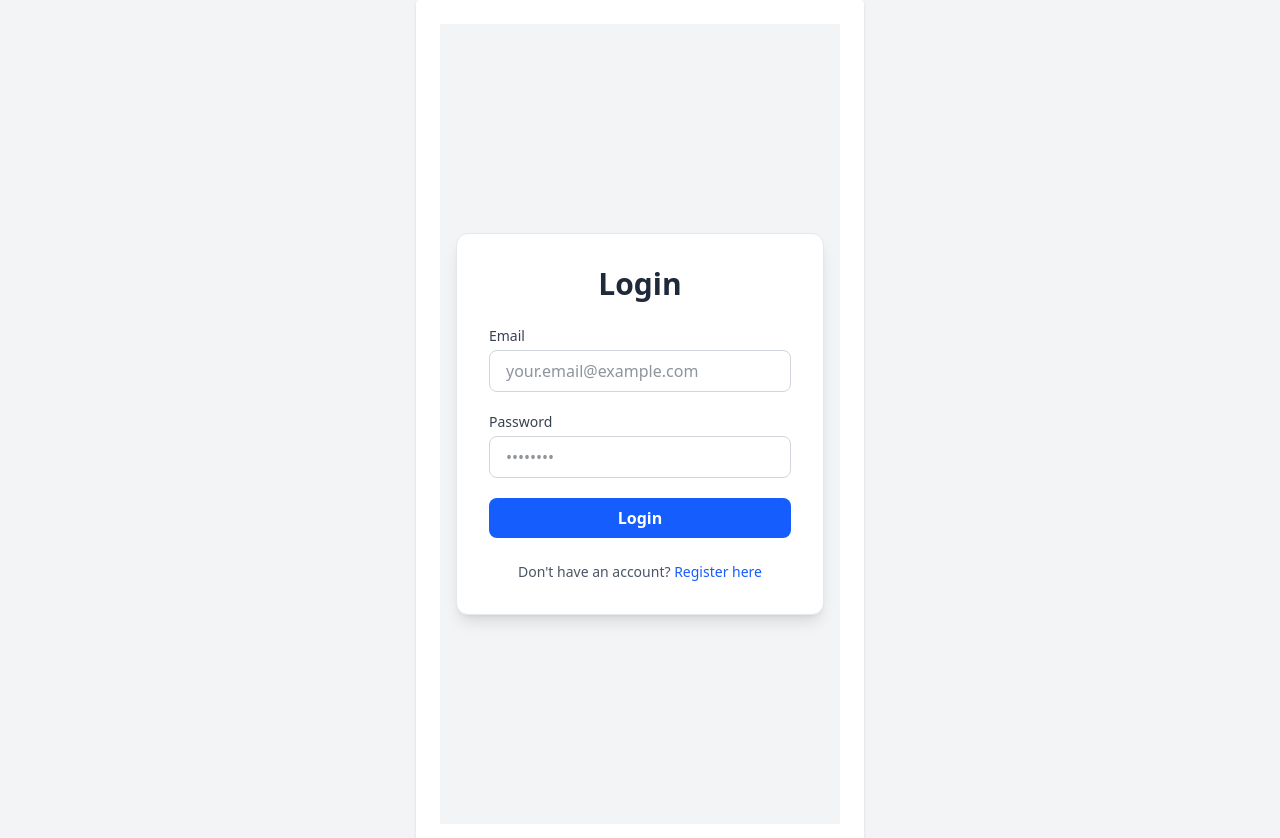
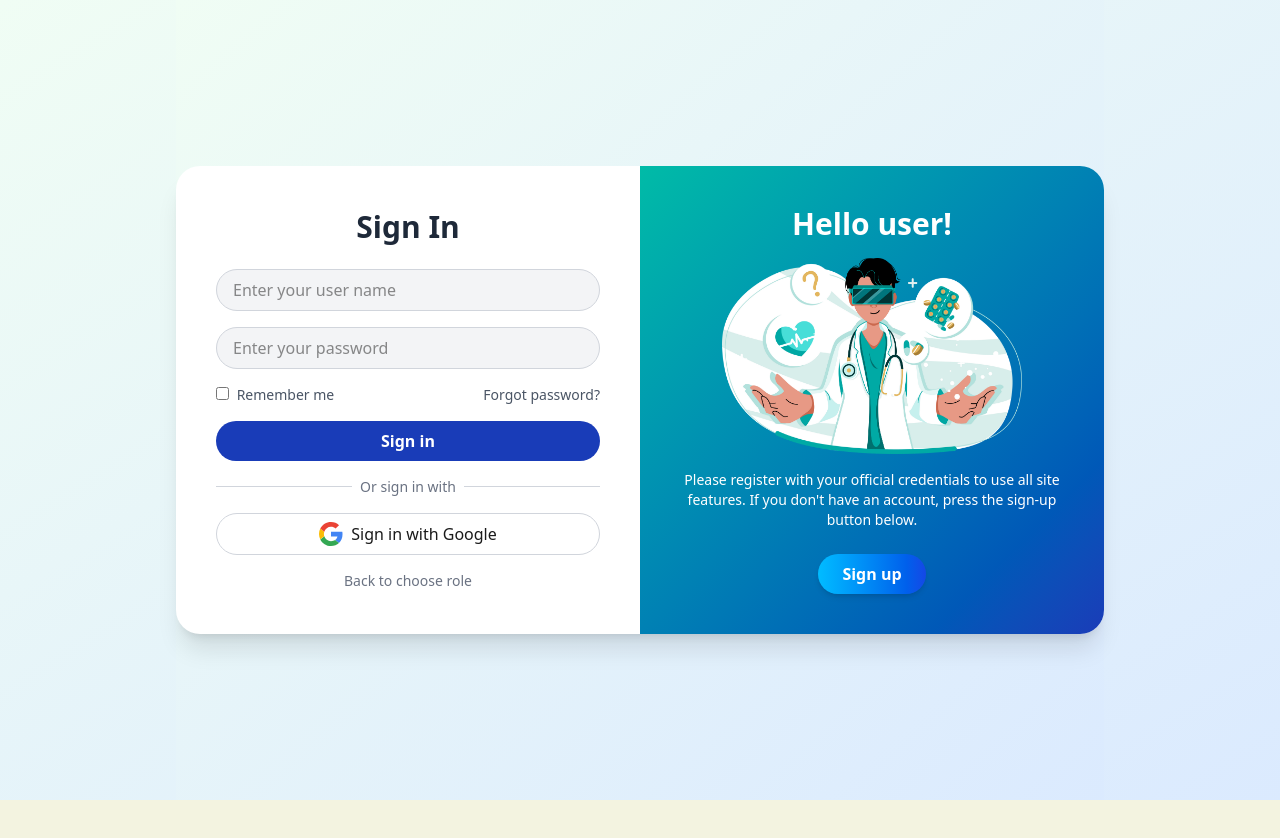
Before and after one commit to hematology-analyzer-system/frontend, a Next.js app: page /login in a window 1280 px wide. Shown: the top 838 px of the page. After the commit the page ends 800 px from the top, so only its background shows below. Built offline with nearby package versions, Linux system fonts and the light colour scheme; a web font is replaced by a local one.

Commit message:
fix(UI): Change UI of Auth

```diff
--- a/src/app/(auth)/layout.tsx
+++ b/src/app/(auth)/layout.tsx
@@ -1,11 +1,13 @@
+// File: src/app/(auth)/layout.tsx
+
 import React from "react";
 
 export default function AuthLayout({ children }: { children: React.ReactNode }) {
   return (
     <html lang="en">
-      <body className="bg-gray-100 min-h-screen">
+      <body className="bg-gradient-to-br from-green-50 to-blue-100 min-h-screen">
         <div className="flex items-center justify-center min-h-screen">
-          <main className="w-full max-w-md p-6 bg-white rounded shadow">{children}</main>
+          {children}
         </div>
       </body>
     </html>
--- a/src/app/(auth)/login/page.tsx
+++ b/src/app/(auth)/login/page.tsx
@@ -1,185 +1,128 @@
-// "use client";
-
-// import { useState } from "react";
-// import { useRouter } from "next/navigation";
-
-// export default function LoginPage() {
-//   const router = useRouter();
-//   const [form, setForm] = useState({ email: "", password: "" });
-
-//   const handleChange = (e: React.ChangeEvent<HTMLInputElement>) =>
-//     setForm({ ...form, [e.target.name]: e.target.value });
-
-//   const handleLogin = async (e: React.FormEvent) => {
-//     e.preventDefault();
-
-//     const res = await fetch("http://localhost:8080/iam/auth/login", {
-//       method: "POST",
-//       headers: { "Content-Type": "application/json" },
-//       body: JSON.stringify(form),
-//     });
-
-//     const data = await res.json();
-//     if (res.ok && data.token) {
-//       // localStorage.setItem("token", data.token);
-//       router.push("/patients/1");
-//     } else {
-//       alert("Invalid credentials or unverified email.");
-//     }
-//   };
-
-//   return (
-//     <form onSubmit={handleLogin} className="space-y-4 max-w-md mx-auto mt-10">
-//       <input type="email" name="email" placeholder="Email" onChange={handleChange} required />
-//       <input type="password" name="password" placeholder="Password" onChange={handleChange} required />
-//       <button type="submit">Login</button>
-//     </form>
-//   );
-// }
+// File: src/app/(auth)/login/page.tsx
 
 "use client";
 
 import React, { useState } from 'react';
-import { useRouter } from 'next/navigation'; // Import useRouter
+import { useRouter } from 'next/navigation';
+import Image from 'next/image';
+import DoctorImage from '@/assets/images/MaleDoctor.png';
+import GoogleIcon from '@/assets/icons/Google';
+import apiIAM from '@/lib/api/apiIAM';
 
-export default function LoginPage() { // Changed component name and export
-  const router = useRouter(); // Initialize useRouter
-
-  // State to hold form data (email and password)
-  const [form, setForm] = useState({ // Renamed formData to form
-    username: '',
-    password: '',
-  });
-
+export default function LoginPage() {
+  const router = useRouter();
+  const [form, setForm] = useState({ username: '', password: '' });
   const [loading, setLoading] = useState(false);
   const [error, setError] = useState('');
 
   const handleChange = (e: React.ChangeEvent<HTMLInputElement>) => {
-    setForm({
-      ...form,
-      [e.target.name]: e.target.value,
-    });
+    setForm({ ...form, [e.target.name]: e.target.value });
     setError('');
   };
 
-
   const handleLogin = async (e: React.FormEvent) => {
     e.preventDefault();
-
     setLoading(true);
     setError('');
 
     try {
-      // Make a POST request to your backend login endpoint
-      const response = await fetch('http://localhost:8080/iam/auth/login', { // Updated URL
+      const response = await fetch('http://localhost:8080/iam/auth/login', {
         method: 'POST',
-        headers: {
-          'Content-Type': 'application/json',
-        },
-        credentials : 'include',
+        headers: { 'Content-Type': 'application/json' },
+        credentials: 'include',
         body: JSON.stringify(form),
       });
 
       const data = await response.json();
 
       if (response.ok && data.token) {
-
-        console.log(response);
-
-
         const response2 = await fetch('http://localhost:8080/iam/auth/me', {
           method: 'POST',
-          headers : {
-            'Content-Type' : 'application/json',
-          },
-          credentials : 'include',
-          body : JSON.stringify(form),
-        })
+          headers: { 'Content-Type': 'application/json' },
+          credentials: 'include',
+          body: JSON.stringify(form),
+        });
 
         const roleData = await response2.json();
         if (response2.ok) {
-          localStorage.setItem("status", roleData.status);
-          localStorage.setItem("roles", JSON.stringify(roleData.roles));
-          localStorage.setItem("privilege_ids", JSON.stringify(roleData.privilege_ids));
-        } else {
-          console.error("Failed to fetch role info", roleData);
+          localStorage.setItem('status', roleData.status);
+          localStorage.setItem('roles', JSON.stringify(roleData.roles));
+          localStorage.setItem('privilege_ids', JSON.stringify(roleData.privilege_ids));
         }
 
-        router.push("/iam/users");
-        console.log(roleData);
-        console.log('Login successful!');
-
-
+        router.push('/iam/users');
       } else {
-        setError(data.message || 'Invalid credentials or unverified email.'); // Updated error message
-        console.error('Login failed:', data);
+        setError(data.message || 'Invalid credentials or unverified email.');
       }
     } catch (err) {
       setError('An error occurred. Please try again later.');
-      console.error('Network error or unexpected issue:', err);
     } finally {
       setLoading(false);
     }
   };
 
   return (
-    <div className="min-h-screen bg-gray-100 flex items-center justify-center p-4 font-sans">
-      <div className="bg-white p-8 rounded-xl shadow-lg w-full max-w-md border border-gray-200">
-        <h2 className="text-3xl font-bold text-center text-gray-800 mb-6">Login</h2>
-        <form onSubmit={handleLogin} className="space-y-5">
-          <div>
-            <label htmlFor="email" className="block text-sm font-medium text-gray-700 mb-1">
-              Email
-            </label>
+    <div className="min-h-screen flex items-center justify-center bg-gradient-to-br from-green-50 to-blue-100">
+      <div className="w-full max-w-5xl bg-white rounded-3xl shadow-xl overflow-hidden grid grid-cols-1 md:grid-cols-2">
+        {/* Left Side */}
+        <div className="flex flex-col justify-center items-center p-10">
+          <h2 className="text-3xl font-bold text-gray-800 mb-6">Sign In</h2>
+          <form onSubmit={handleLogin} className="w-full max-w-sm space-y-4">
             <input
-              type="email"
-              id="email"
+              type="text"
               name="username"
-              placeholder="your.email@example.com"
+              placeholder="Enter your user name"
               value={form.username}
               onChange={handleChange}
+              className="w-full px-4 py-2 rounded-full bg-gray-100 border border-gray-300 focus:ring-2 focus:ring-blue-400"
               required
-              className="w-full px-4 py-2 border border-gray-300 rounded-lg focus:ring-2 focus:ring-blue-500 focus:border-blue-500 transition duration-200 ease-in-out text-gray-800"
             />
-          </div>
-          <div>
-            <label htmlFor="password" className="block text-sm font-medium text-gray-700 mb-1">
-              Password
-            </label>
             <input
               type="password"
-              id="password"
               name="password"
-              placeholder="••••••••"
+              placeholder="Enter your password"
               value={form.password}
               onChange={handleChange}
+              className="w-full px-4 py-2 rounded-full bg-gray-100 border border-gray-300 focus:ring-2 focus:ring-blue-400"
               required
-              className="w-full px-4 py-2 border border-gray-300 rounded-lg focus:ring-2 focus:ring-blue-500 focus:border-blue-500 transition duration-200 ease-in-out text-gray-800"
             />
-          </div>
+            <div className="flex justify-between text-sm text-gray-600">
+              <label>
+                <input type="checkbox" className="mr-1" /> Remember me
+              </label>
+              <a href="#" className="hover:underline">Forgot password?</a>
+            </div>
+            {error && <p className="text-red-500 text-sm text-center">{error}</p>}
+            <button
+              type="submit"
+              disabled={loading}
+              className={`w-full py-2 rounded-full text-white font-semibold ${loading ? 'bg-blue-300' : 'bg-blue-800 hover:bg-blue-900'}`}
+            >
+              {loading ? 'Logging in...' : 'Sign in'}
+            </button>
+            <div className="flex items-center gap-2">
+              <hr className="flex-1 border-gray-300" />
+              <span className="text-gray-500 text-sm">Or sign in with</span>
+              <hr className="flex-1 border-gray-300" />
+            </div>
+            <button type="button" className="w-full flex items-center justify-center gap-2 border border-gray-300 py-2 rounded-full">
+              <span className="text-lg"><GoogleIcon/></span> Sign in with Google
+            </button>
+          </form>
+          <a href="/choose-role" className="text-sm text-gray-500 mt-4 hover:underline">Back to choose role</a>
+        </div>
 
-          {/* Display error message */}
-          {error && (
-            <p className="text-red-600 text-sm text-center font-medium">
-              {error}
-            </p>
-          )}
-
-          <button
-            type="submit"
-            disabled={loading} // Disable button when loading
-            className={`w-full py-2 px-4 rounded-lg text-white font-semibold transition duration-300 ease-in-out
-              ${loading ? 'bg-blue-400 cursor-not-allowed' : 'bg-blue-600 hover:bg-blue-700 focus:outline-none focus:ring-2 focus:ring-blue-500 focus:ring-opacity-50'}`}
-          >
-            {loading ? 'Logging in...' : 'Login'}
-          </button>
-        </form>
-        <p className="text-center text-sm text-gray-600 mt-6">
-          Don't have an account?{' '}
-          <a href="/register" className="text-blue-600 hover:underline">
-            Register here
+        {/* Right Side */}
+        <div className="bg-gradient-to-br from-teal-500 to-blue-800 text-white flex flex-col items-center justify-center p-10">
+          <h2 className="text-3xl font-bold mb-4">Hello user!</h2>
+          <Image src={DoctorImage} alt="Doctor" width={300} height={300} className="mb-4" />
+          <p className="text-center text-sm max-w-sm mb-6">
+            Please register with your official credentials to use all site features. If you don't have an account, press the sign-up button below.
+          </p>
+          <a href="/register" className="bg-gradient-to-r from-sky-400 to-blue-700 px-6 py-2 rounded-full font-semibold shadow-md hover:shadow-lg">
+            Sign up
           </a>
-        </p>
+        </div>
       </div>
     </div>
   );
--- a/src/app/(auth)/logout/page.tsx
+++ b/src/app/(auth)/logout/page.tsx
@@ -1,12 +1,14 @@
 "use client";
 import React, { useEffect } from 'react';
 import { useRouter } from 'next/navigation';
+import apiIAM from '@/lib/api/apiIAM';
 
 const LogoutPage = () => {
   const router = useRouter();
 
   const handleLogout = async () => {
     // 1. Call the logout API endpoint
+    // await apiIAM.post('auth/logout')
     await fetch("http://localhost:8080/iam/auth/logout", {
       method: "POST",
       credentials: "include",
--- a/src/app/(auth)/register/page.tsx
+++ b/src/app/(auth)/register/page.tsx
@@ -1,7 +1,13 @@
+// File: src/app/(auth)/register/page.tsx
+
 "use client";
 
-import { useState } from "react";
+import React, { useState } from "react";
 import { useRouter } from "next/navigation";
+import Image from "next/image";
+import DoctorImage from "@/assets/images/MaleDoctor.png";
+import GoogleIcon from "@/assets/icons/Google";
+import apiIAM from "@/lib/api/apiIAM";
 
 export default function RegisterPage() {
   const router = useRouter();
@@ -11,12 +17,10 @@ export default function RegisterPage() {
     password: "",
     phone: "",
     gender: "",
-    Date_of_Birth: "",
-    Age: "",
+    date_of_Birth: "",
     address: "",
     identifyNum: ""
   });
-
   const [confirmPassword, setConfirmPassword] = useState("");
   const [errors, setErrors] = useState<{ [key: string]: string }>({});
 
@@ -37,32 +41,23 @@ export default function RegisterPage() {
 
   const handleSubmit = async (e: React.FormEvent) => {
   e.preventDefault();
+  setErrors({});
 
-    // 1. Client-side validation: Password match
-    setErrors({}); // Clear previous errors
   if (form.password !== confirmPassword) {
     setErrors({ confirmPassword: "Passwords do not match." });
     return;
   }
 
-    console.log(form);
+  try {
+    const res = await apiIAM.post('/auth/register', form);
 
-    try {
-      const res = await fetch("http://localhost:8080/iam/auth/register", {
-        method: "POST",
-        headers: { "Content-Type": "application/json" },
-        // Only send the main form data, not the confirmPassword
-        body: JSON.stringify(form),
-      });
+    if (res.status === 200 || res.status === 201) {
+      router.push('/login');
+    }
+  } catch (error: any) {
+    const errorData = error.response?.data;
 
-      if (res.ok) {
-        // alert("Check your email for verification!");
-        router.push("/login");
-      } else {
-        // 2. Server-side validation: Handle duplicates
-        const errorData = await res.json();
-
-        if (errorData.message) {
+    if (errorData?.message) {
       const message = errorData.message.toLowerCase();
 
       if (message.includes("email") && message.includes("duplicate")) {
@@ -78,10 +73,6 @@ export default function RegisterPage() {
       alert("Registration failed.");
     }
   }
-    } catch (error) {
-      console.error("Registration error:", error);
-      alert("Registration failed due to network or server error.");
-    }
 };
 
   const ErrorMessage = ({ message }: { message: string }) => (
@@ -89,88 +80,66 @@ export default function RegisterPage() {
   );
 
   return (
-    <form onSubmit={handleSubmit} className="space-y-4 max-w-md mx-auto mt-10 p-6 bg-white shadow-lg rounded-xl">
-      <h2 className="text-2xl font-bold text-center mb-6">User Registration</h2>
-
-      {/* Full Name */}
-      <div>
-        <input type="text" name="fullName" placeholder="Full Name" onChange={handleChange} value={form.fullName} required className="w-full px-4 py-2 border rounded-md focus:outline-none focus:ring-2 focus:ring-blue-500" />
+    <div className="min-h-screen flex items-center justify-center bg-gradient-to-br from-green-50 to-blue-100">
+      <div className="w-full max-w-5xl bg-white rounded-3xl shadow-xl overflow-hidden grid grid-cols-1 md:grid-cols-2">
+        {/* Left Side */}
+        <div className="bg-gradient-to-br from-teal-500 to-blue-800 text-white flex flex-col items-center justify-center p-10">
+          <h2 className="text-3xl font-bold mb-4">Hello user!</h2>
+          <Image src={DoctorImage} alt="Doctor" width={300} height={300} className="mb-4" />
+          <p className="text-center text-sm max-w-sm mb-6">
+            Please register with your official credentials to use all of site features. In case you do not have an account, press the sign-up button below.
+          </p>
+          <a href="/login" className="bg-gradient-to-r from-sky-400 to-blue-700 px-6 py-2 rounded-full font-semibold shadow-md hover:shadow-lg">
+            Sign in
+          </a>
         </div>
 
-      {/* Email */}
-      <div>
-        <input type="email" name="email" placeholder="Email" onChange={handleChange} value={form.email} required className="w-full px-4 py-2 border rounded-md focus:outline-none focus:ring-2 focus:ring-blue-500" />
+        {/* Right Side */}
+        <form onSubmit={handleSubmit} className="space-y-4 px-10 py-8 max-w-md w-full">
+          <h2 className="text-3xl font-bold text-gray-800 text-center mb-4">Sign Up</h2>
+
+          <input type="text" name="fullName" placeholder="Enter your user name" onChange={handleChange} value={form.fullName} required className="w-full px-4 py-2 rounded-full bg-gray-100 border border-gray-300 focus:ring-2 focus:ring-blue-500" />
+
+          <input type="email" name="email" placeholder="Enter your email" onChange={handleChange} value={form.email} required className="w-full px-4 py-2 rounded-full bg-gray-100 border border-gray-300 focus:ring-2 focus:ring-blue-500" />
           {errors.email && <ErrorMessage message={errors.email} />}
-      </div>
 
-      {/* Password */}
-      <div>
-        <input type="password" name="password" placeholder="Password" onChange={handleChange} value={form.password} required className="w-full px-4 py-2 border rounded-md focus:outline-none focus:ring-2 focus:ring-blue-500" />
-      </div>
+          <input type="password" name="password" placeholder="Enter your password" onChange={handleChange} value={form.password} required className="w-full px-4 py-2 rounded-full bg-gray-100 border border-gray-300 focus:ring-2 focus:ring-blue-500" />
 
-      {/* Confirm Password */}
-      <div>
-        <input
-          type="password"
-          name="confirmPassword"
-          placeholder="Confirm Password"
-          onChange={handleConfirmPasswordChange}
-          value={confirmPassword}
-          required
-          className="w-full px-4 py-2 border rounded-md focus:outline-none focus:ring-2 focus:ring-blue-500"
-        />
+          <input type="password" name="confirmPassword" placeholder="Confirm Password" onChange={handleConfirmPasswordChange} value={confirmPassword} required className="w-full px-4 py-2 rounded-full bg-gray-100 border border-gray-300 focus:ring-2 focus:ring-blue-500" />
           {errors.confirmPassword && <ErrorMessage message={errors.confirmPassword} />}
-      </div>
 
-      {/* Phone */}
-      <div>
-        <input type="tel" name="phone" placeholder="Phone Number" onChange={handleChange} value={form.phone} required className="w-full px-4 py-2 border rounded-md focus:outline-none focus:ring-2 focus:ring-blue-500" />
+          <input type="tel" name="phone" placeholder="Phone Number" onChange={handleChange} value={form.phone} required className="w-full px-4 py-2 rounded-full bg-gray-100 border border-gray-300 focus:ring-2 focus:ring-blue-500" />
           {errors.phone && <ErrorMessage message={errors.phone} />}
-      </div>
 
-      {/* Identify Number */}
-      <div>
-        <input type="text" name="identifyNum" placeholder="Identity Number" onChange={handleChange} value={form.identifyNum} required className="w-full px-4 py-2 border rounded-md focus:outline-none focus:ring-2 focus:ring-blue-500" />
+          <input type="text" name="identifyNum" placeholder="Identity Number" onChange={handleChange} value={form.identifyNum} required className="w-full px-4 py-2 rounded-full bg-gray-100 border border-gray-300 focus:ring-2 focus:ring-blue-500" />
           {errors.identifyNum && <ErrorMessage message={errors.identifyNum} />}
-      </div>
 
-      {/* Gender */}
-      <div>
-        <select
-          name="gender"
-          onChange={handleChange}
-          value={form.gender}
-          required
-          className="w-full px-4 py-2 border rounded-md focus:outline-none focus:ring-2 focus:ring-blue-500"
-        >
+          <select name="gender" onChange={handleChange} value={form.gender} required className="w-full px-4 py-2 rounded-full bg-gray-100 border border-gray-300 focus:ring-2 focus:ring-blue-500">
             <option value="">Select Gender</option>
             <option value="MALE">Male</option>
             <option value="FEMALE">Female</option>
             <option value="OTHER">Other</option>
           </select>
+
+          <input type="date" name="date_of_Birth" onChange={handleChange} value={form.date_of_Birth} required className="w-full px-4 py-2 rounded-full bg-gray-100 border border-gray-300 focus:ring-2 focus:ring-blue-500" />
+
+          <input type="text" name="address" placeholder="Address" onChange={handleChange} value={form.address} required className="w-full px-4 py-2 rounded-full bg-gray-100 border border-gray-300 focus:ring-2 focus:ring-blue-500" />
+
+          <button type="submit" className="w-full py-2 rounded-full text-white font-semibold bg-blue-800 hover:bg-blue-900">
+            Sign up
+          </button>
+
+          <div className="flex items-center gap-2">
+            <hr className="flex-1 border-gray-300" />
+            <span className="text-gray-500 text-sm">Or sign up with</span>
+            <hr className="flex-1 border-gray-300" />
           </div>
-
-      {/* Date of Birth */}
-      <div>
-        <input type="date" name="Date_of_Birth" onChange={handleChange} value={form.Date_of_Birth} required className="w-full px-4 py-2 border rounded-md focus:outline-none focus:ring-2 focus:ring-blue-500" />
+          <button type="button" className="w-full flex items-center justify-center gap-2 border border-gray-300 py-2 rounded-full">
+            <span className="text-lg"><GoogleIcon/></span> Sign up with Google
+          </button>
+          <a href="/choose-role" className="text-sm text-gray-500 mt-4 hover:underline block text-center">Back to choose role</a>
+        </form>
       </div>
-
-      {/* Age */}
-      <div>
-        <input type="number" name="Age" placeholder="Age" onChange={handleChange} value={form.Age} required min="0" className="w-full px-4 py-2 border rounded-md focus:outline-none focus:ring-2 focus:ring-blue-500" />
     </div>
-
-      {/* Address */}
-      <div>
-        <input type="text" name="address" placeholder="Address" onChange={handleChange} value={form.address} required className="w-full px-4 py-2 border rounded-md focus:outline-none focus:ring-2 focus:ring-blue-500" />
-      </div>
-
-      <button
-        type="submit"
-        className="w-full bg-blue-500 text-white font-bold py-2 px-4 rounded-md hover:bg-blue-600 transition duration-200"
-      >
-        Register
-      </button>
-    </form>
   );
 }
--- a/src/app/iam/roles/page.tsx
+++ b/src/app/iam/roles/page.tsx
@@ -182,7 +182,7 @@ export default function RolesPage() {
     setLoading(true);
     try {
       const method = roleData.roleId === 0 ? 'POST' : 'PUT';
-      const url = roleData.roleId === 0 ? 'http://localhost:8080/roles' : `http://localhost:8080/roles/${roleData.roleId}`;
+      const url = roleData.roleId === 0 ? 'http://localhost:8080/iam/roles' : `http://localhost:8080/iam/roles/${roleData.roleId}`;
 
       const privilegesForBackend = roleData.privileges.map(p => ({ privilegeId: p.privilegeId }));
 
--- /dev/null
+++ b/src/lib/api/apiIAM.ts
@@ -0,0 +1,9 @@
+// utils/apiIAM.ts
+import axios from 'axios';
+
+const apiIAM = axios.create({
+  baseURL: "http://localhost:8080/iam",
+  withCredentials: true, // Include cookies (JWT)
+});
+
+export default apiIAM;
--- a/src/middleware.ts
+++ b/src/middleware.ts
@@ -2,7 +2,7 @@
 import { NextRequest, NextResponse } from "next/server";
 
 // const PROTECTED_PATHS = ["/dashboard", "/admin", "/profile"];
-const PROTECTED_PATHS = ["/patients"];
+const PROTECTED_PATHS = ["/patients", "/iam"];
 
 export function middleware(request: NextRequest) {
   const token = request.cookies.get("token")?.value;
@@ -20,5 +20,5 @@ export function middleware(request: NextRequest) {
 
 export const config = {
   // matcher: ["/dashboard/:path*", "/admin/:path*", "/profile/:path*"],
-  matcher: ["/patients/:path*"],
+  matcher: ["/patients/:path*", "/iam/:path*"],
 };
```
Also changed, not shown: src/app/(auth)/loading.tsx (added, +14 -0 lines), src/app/iam/users/page.tsx (+29 -4 lines), src/components/users/UserDetailsPage.tsx (+0 -12 lines). Lines whose indentation alone changed are shown as unchanged.
